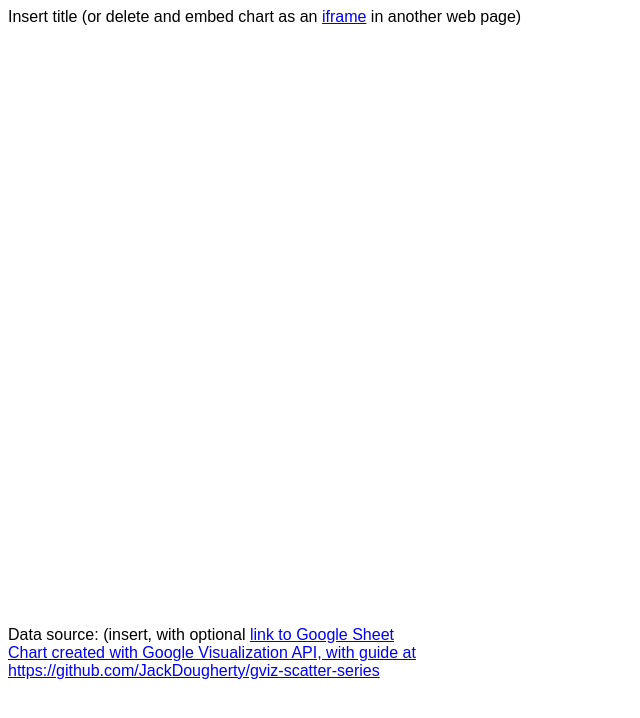
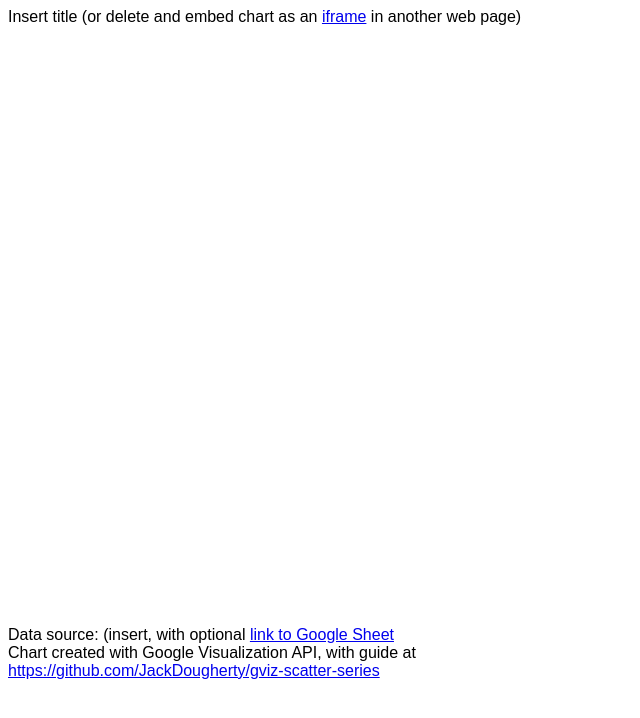
Before and after one commit to veronicaxarmendariz/gviz-scatter-series, a plain HTML site: page index.html in a window 1280 px wide. Shown: the whole page, without its empty margins (0-640 px from the left). Drawn offline with Linux system fonts and the light colour scheme; a script that the page names is missing.

Commit message:
fixed tag

```diff
--- a/index.html
+++ b/index.html
@@ -64,7 +64,7 @@ Apache license (http://www.apache.org/licenses/LICENSE-2.0.html)
     Insert title (or delete and embed chart as an <a href="http://www.w3schools.com/tags/tag_iframe.asp" target="_blank">iframe</a> in another web page)
       <!-- This div will hold the chart. Modify your own text and links -->
     <div id="chart" style="height: 600px; width: 600px;"></div>
-    Data source: (insert, with optional <a href="https://docs.google.com/spreadsheet/ccc?key=0AtmGKybdRLlZdHBvSGxIdEJoc1YxNUxtTThGbU9Qcnc" target="_blank">link to Google Sheet</br>
+    Data source: (insert, with optional <a href="https://docs.google.com/spreadsheet/ccc?key=0AtmGKybdRLlZdHBvSGxIdEJoc1YxNUxtTThGbU9Qcnc" target="_blank">link to Google Sheet</a></br>
     Chart created with Google Visualization API, with guide at</br><a href="https://github.com/JackDougherty/gviz-scatter-series" target="_blank">https://github.com/JackDougherty/gviz-scatter-series</a>
   </body>
 </html>
```
